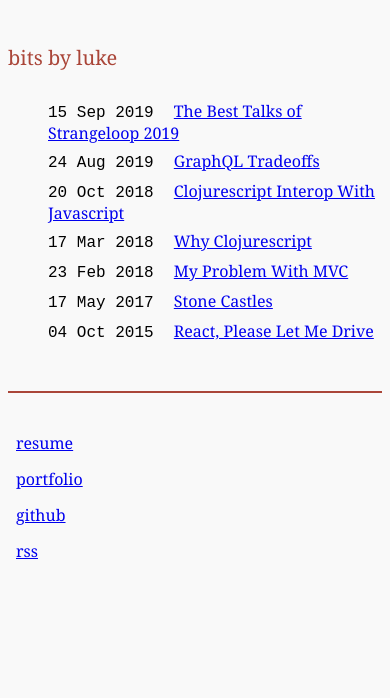
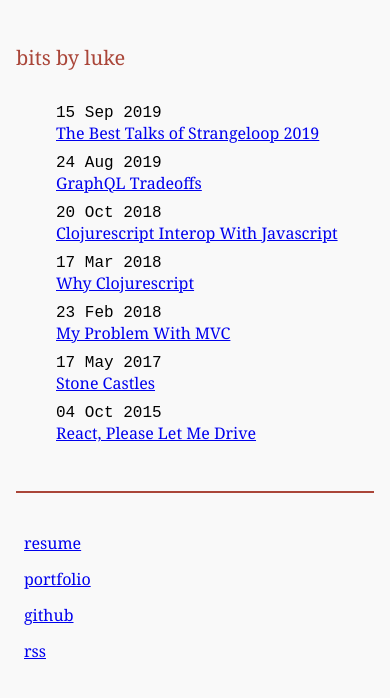
Before and after one commit to lwhorton/lwhorton.github.io, a Jekyll site: the page built from index.html, in a window 390 px wide. Shown: the top 698 px of the page. Built offline with Jekyll 4.4.1, drawn with Linux system fonts in a browser that asks for light colours.

Commit message:
better media queries

```diff
--- a/_sass/main.scss
+++ b/_sass/main.scss
@@ -15,7 +15,7 @@ h1, h2, h3, h4, h5 {
 }
 
 body {
-    margin: 0 .5rem;
+    margin: 0 1rem;
 }
 
 a:hover {
@@ -92,3 +92,9 @@ ol,li {
         list-style-type: none;
     }
 }
+
+@media (max-width: 30em) {
+    ol a {
+        display: block;
+    }
+}
```
